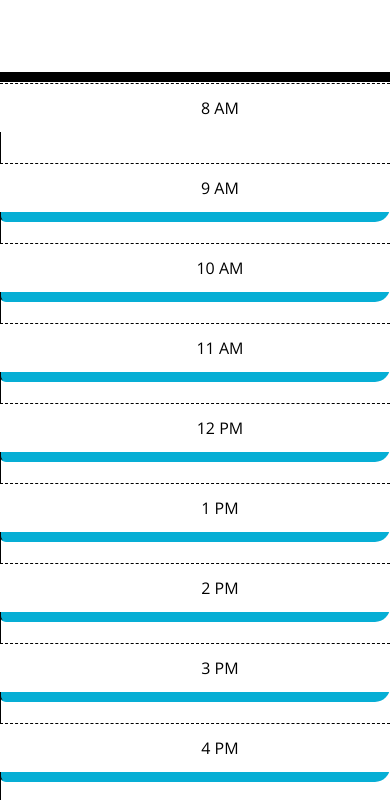
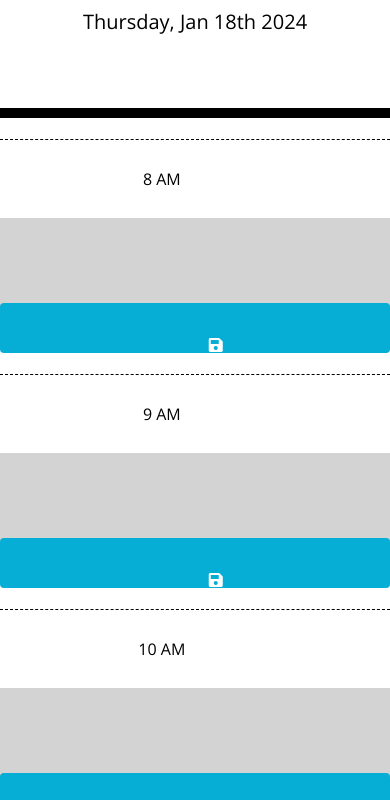
Before and after one commit to Astranag/Daily-Planner-App, a plain HTML site: page index.html in a window 390 px wide. Shown: the part 201-1001 px from the top of the page. Drawn offline with nearby package versions, Linux system fonts and the light colour scheme; files that its build step writes are made by us from their sources.

Commit message:
Updated code base with optimised js and resolved css alignment issue.

```diff
--- a/assets/script.js
+++ b/assets/script.js
@@ -0,0 +1,57 @@
+// Display today's day and date
+var todayDate = moment().format('dddd, MMM Do YYYY');
+$("#currentDay").html(todayDate);
+
+$(document).ready(function () {
+    // saveBtn click listener
+    $(".saveBtn").on("click", function () {
+        // Get nearby values of the description in JQuery
+        var text = $(this).siblings(".description").val();
+        var time = $(this).parent().attr("id");
+
+        // Save text in local storage
+        localStorage.setItem(time, text);
+    })
+
+    function timeTracker() {
+        //get current number of hours.
+        var timeNow = moment().hour();
+
+        // loop over time blocks
+        $(".time-block").each(function () {
+            var blockTime = parseInt($(this).attr("id").split("hour")[1]);
+
+            // To check the time and add the classes for background indicators
+            if (blockTime < timeNow) {
+                $(this).removeClass("future");
+                $(this).removeClass("present");
+                $(this).addClass("past");
+            }
+            else if (blockTime === timeNow) {
+                $(this).removeClass("past");
+                $(this).removeClass("future");
+                $(this).addClass("present");
+            }
+            else {
+                $(this).removeClass("present");
+                $(this).removeClass("past");
+                $(this).addClass("future");
+
+            }
+        })
+    }
+
+    // Get item from local storage if any
+    $("#hour8 .description").val(localStorage.getItem("hour8"));
+    $("#hour9 .description").val(localStorage.getItem("hour9"));
+    $("#hour10 .description").val(localStorage.getItem("hour10"));
+    $("#hour11 .description").val(localStorage.getItem("hour11"));
+    $("#hour12 .description").val(localStorage.getItem("hour12"));
+    $("#hour13 .description").val(localStorage.getItem("hour13"));
+    $("#hour14 .description").val(localStorage.getItem("hour14"));
+    $("#hour15 .description").val(localStorage.getItem("hour15"));
+    $("#hour16 .description").val(localStorage.getItem("hour16"));
+    $("#hour17 .description").val(localStorage.getItem("hour17"));
+
+    timeTracker();
+})
--- a/assets/style.css
+++ b/assets/style.css
@@ -35,12 +35,14 @@ header {
   white-space: pre-wrap;
   height: 80px;
   border-top: 1px solid white;
+  align-items: center;
 }
 
 .hour {
   background-color: #ffffff;
   color: #000000;
   border-top: 1px dashed #000000;
+padding: 31px 0;
 }
 
 .past {
@@ -70,3 +72,27 @@ header {
   font-size: 20px;
   transition: all 0.3s ease-in-out;
 }
+
+/** MEDIA QUERY FOR TABLETS AND SMALLER DEVICES  **/
+/* This will be applied on any screen 768px and bellow */
+@media screen and (max-width: 768px), screen and (max-width: 575px) {
+  .row {
+    height: auto;
+    margin-top: 20px;
+  }
+
+  .hour {
+    padding-right: 17%;
+  }
+
+  .saveBtn {
+    border: 0;
+    border-radius: 0.25rem;
+    height: 50px;
+  }
+
+  textarea {
+    min-height: 85px;
+    border: 0;
+  }
+}
--- a/index.html
+++ b/index.html
@@ -20,114 +20,103 @@
       href="https://fonts.googleapis.com/css?family=Open+Sans&display=swap"
       rel="stylesheet"
     />
-    <link rel="stylesheet" href="starter/style.css" />
+    <link rel="stylesheet" href="./assets/style.css" />
     <title>Work Day Scheduler</title>
   </head>
 
   <body>
-    <header>
+    <header class="jumbotron">
       <h1 class="display-3">Work Day Scheduler</h1>
       <p class="lead">A simple calendar app for scheduling your work day</p>
       <p id="currentDay" class="lead"></p>
     </header>
     <div class="container">
-
       <!-- Timeblocks go here -->
 
       <div id="hour8" class="row time-block">
-        <div class="col-md-1 hour">
-            8 AM
-        </div>
-        <textarea class="col-md-10 description">
-        </textarea>
-        <button class="btn saveBtn col-md-1"><i class="fas fa-save"></i></button>
+        <div class="col-md-1 hour">8 AM</div>
+        <textarea class="col-md-10 description"> </textarea>
+        <button class="btn saveBtn col-md-1">
+          <i class="fas fa-save"></i>
+        </button>
       </div>
 
       <div id="hour9" class="row time-block">
-        <div class="col-md-1 hour">
-            9 AM
-        </div>
-        <textarea class="col-md-10 description">
-        </textarea>
-        <button class="btn saveBtn col-md-1"><i class="fas fa-save"></i></button>
+        <div class="col-md-1 hour">9 AM</div>
+        <textarea class="col-md-10 description"> </textarea>
+        <button class="btn saveBtn col-md-1">
+          <i class="fas fa-save"></i>
+        </button>
       </div>
 
       <div id="hour10" class="row time-block">
-        <div class="col-md-1 hour">
-            10 AM
-        </div>
-        <textarea class="col-md-10 description">
-        </textarea>
-        <button class="btn saveBtn col-md-1"><i class="fas fa-save"></i></button>
+        <div class="col-md-1 hour">10 AM</div>
+        <textarea class="col-md-10 description"> </textarea>
+        <button class="btn saveBtn col-md-1">
+          <i class="fas fa-save"></i>
+        </button>
       </div>
 
-<div id="hour10=1" class="row time-block">
-        <div class="col-md-1 hour">
-            11 AM
-        </div>
-        <textarea class="col-md-10 description">
-        </textarea>
-        <button class="btn saveBtn col-md-1"><i class="fas fa-save"></i></button>
+      <div id="hour11" class="row time-block">
+        <div class="col-md-1 hour">11 AM</div>
+        <textarea class="col-md-10 description"> </textarea>
+        <button class="btn saveBtn col-md-1">
+          <i class="fas fa-save"></i>
+        </button>
       </div>
 
       <div id="hour12" class="row time-block">
-        <div class="col-md-1 hour">
-            12 PM
-        </div>
-        <textarea class="col-md-10 description">
-        </textarea>
-        <button class="btn saveBtn col-md-1"><i class="fas fa-save"></i></button>
+        <div class="col-md-1 hour">12 PM </div>
+        <textarea class="col-md-10 description"> </textarea>
+        <button class="btn saveBtn col-md-1">
+          <i class="fas fa-save"></i>
+        </button>
       </div>
 
       <div id="hour13" class="row time-block">
-        <div class="col-md-1 hour">
-            1 PM
-        </div>
-        <textarea class="col-md-10 description">
-        </textarea>
-        <button class="btn saveBtn col-md-1"><i class="fas fa-save"></i></button>
+        <div class="col-md-1 hour">1 PM</div>
+        <textarea class="col-md-10 description"> </textarea>
+        <button class="btn saveBtn col-md-1">
+          <i class="fas fa-save"></i>
+        </button>
       </div>
 
       <div id="hour14" class="row time-block">
-        <div class="col-md-1 hour">
-            2 PM
-        </div>
-        <textarea class="col-md-10 description">
-        </textarea>
-        <button class="btn saveBtn col-md-1"><i class="fas fa-save"></i></button>
+        <div class="col-md-1 hour">2 PM</div>
+        <textarea class="col-md-10 description"> </textarea>
+        <button class="btn saveBtn col-md-1">
+          <i class="fas fa-save"></i>
+        </button>
       </div>
 
       <div id="hour15" class="row time-block">
-        <div class="col-md-1 hour">
-            3 PM
-        </div>
-        <textarea class="col-md-10 description">
-        </textarea>
-        <button class="btn saveBtn col-md-1"><i class="fas fa-save"></i></button>
+        <div class="col-md-1 hour">3 PM</div>
+        <textarea class="col-md-10 description"> </textarea>
+        <button class="btn saveBtn col-md-1">
+          <i class="fas fa-save"></i>
+        </button>
       </div>
 
       <div id="hour16" class="row time-block">
-        <div class="col-md-1 hour">
-            4 PM
-        </div>
-        <textarea class="col-md-10 description">
-        </textarea>
-        <button class="btn saveBtn col-md-1"><i class="fas fa-save"></i></button>
+        <div class="col-md-1 hour">4 PM</div>
+        <textarea class="col-md-10 description"> </textarea>
+        <button class="btn saveBtn col-md-1">
+          <i class="fas fa-save"></i>
+        </button>
       </div>
 
       <div id="hour17" class="row time-block">
-        <div class="col-md-1 hour">
-            5 PM
+        <div class="col-md-1 hour">5 PM</div>
+        <textarea class="col-md-10 description"> </textarea>
+        <button class="btn saveBtn col-md-1">
+          <i class="fas fa-save"></i>
+        </button>
       </div>
-        <textarea class="col-md-10 description">
-        </textarea>
-        <button class="btn saveBtn col-md-1"><i class="fas fa-save"></i></button>
-    </div>
-
     </div>
 
     <script src="https://cdnjs.cloudflare.com/ajax/libs/jquery/3.2.1/jquery.min.js"></script>
     <script src="https://cdn.jsdelivr.net/npm/dayjs@1/dayjs.min.js"></script>
+    <script src="https://cdnjs.cloudflare.com/ajax/libs/moment.js/2.29.1/moment.min.js"></script>
     <script src="./assets/script.js"></script>
   </body>
 </html>
```
Lines whose indentation alone changed are shown as unchanged.
